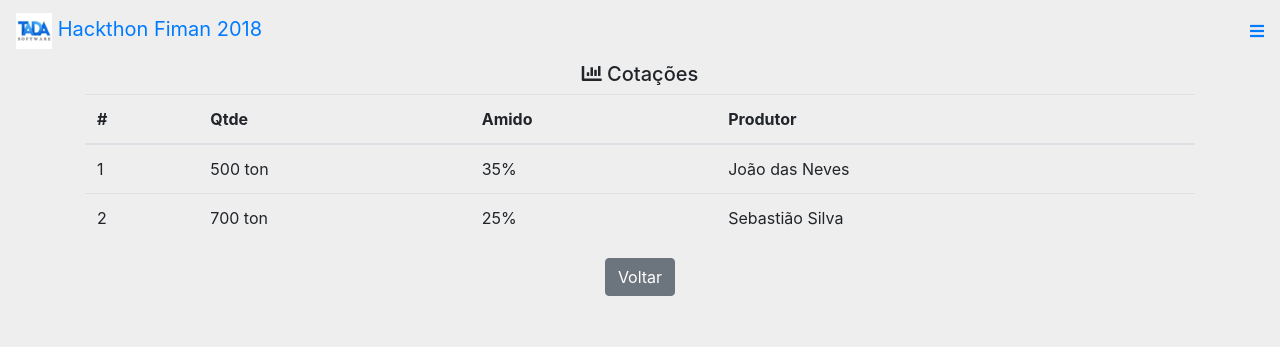
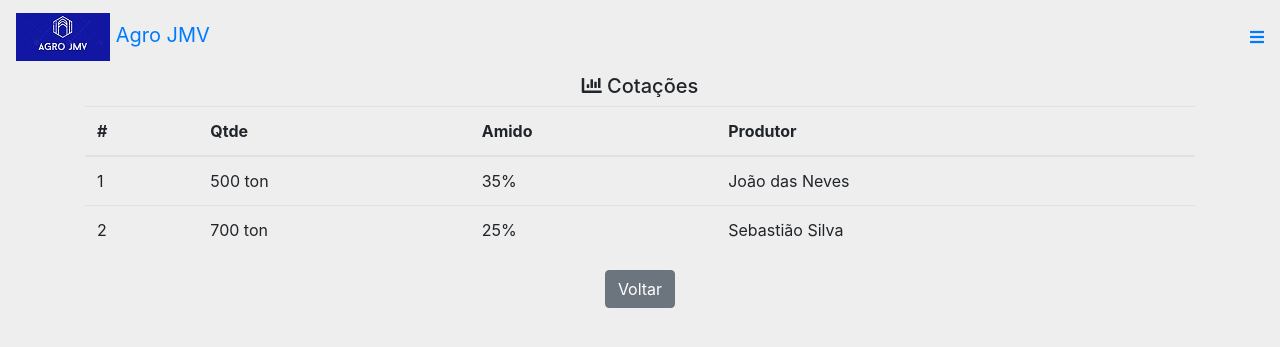
Before and after one commit to juniortada/hackthon_fiman_2018, a Flask app: page /cotacoes in a window 1280 px wide. Shown: the top 347 px of the page. Run offline with Flask 2, Linux system fonts and the light colour scheme; the visitor is signed in with stand-in values (Sample User, id 1); parts of the project's set-up code (start-up, migrations or seed data) failed here and were passed over; some libraries are stand-ins or nearby versions.

Commit message:
[new] icone final

```diff
--- a/app/templates/base.html
+++ b/app/templates/base.html
@@ -16,7 +16,7 @@
   <body>
     <nav class="navbar navbar-default">
         <div class="navbar-header">
-          <a class="navbar-brand" href="#"><img src="{{ url_for('static', filename='image/android-icon-36x36.png')}}"> Hackthon Fiman 2018</a>
+          <a class="navbar-brand" href="#"><img src="{{ url_for('static', filename='image/icon.jpeg')}}"> Agro JMV</a>
         </div> <!-- /.navbar-header -->
         <div class="navbar-nav ml-auto">
             <li class="nav-item dropdown">
```
Also changed, not shown: app/static/image/icon.jpeg (added).
